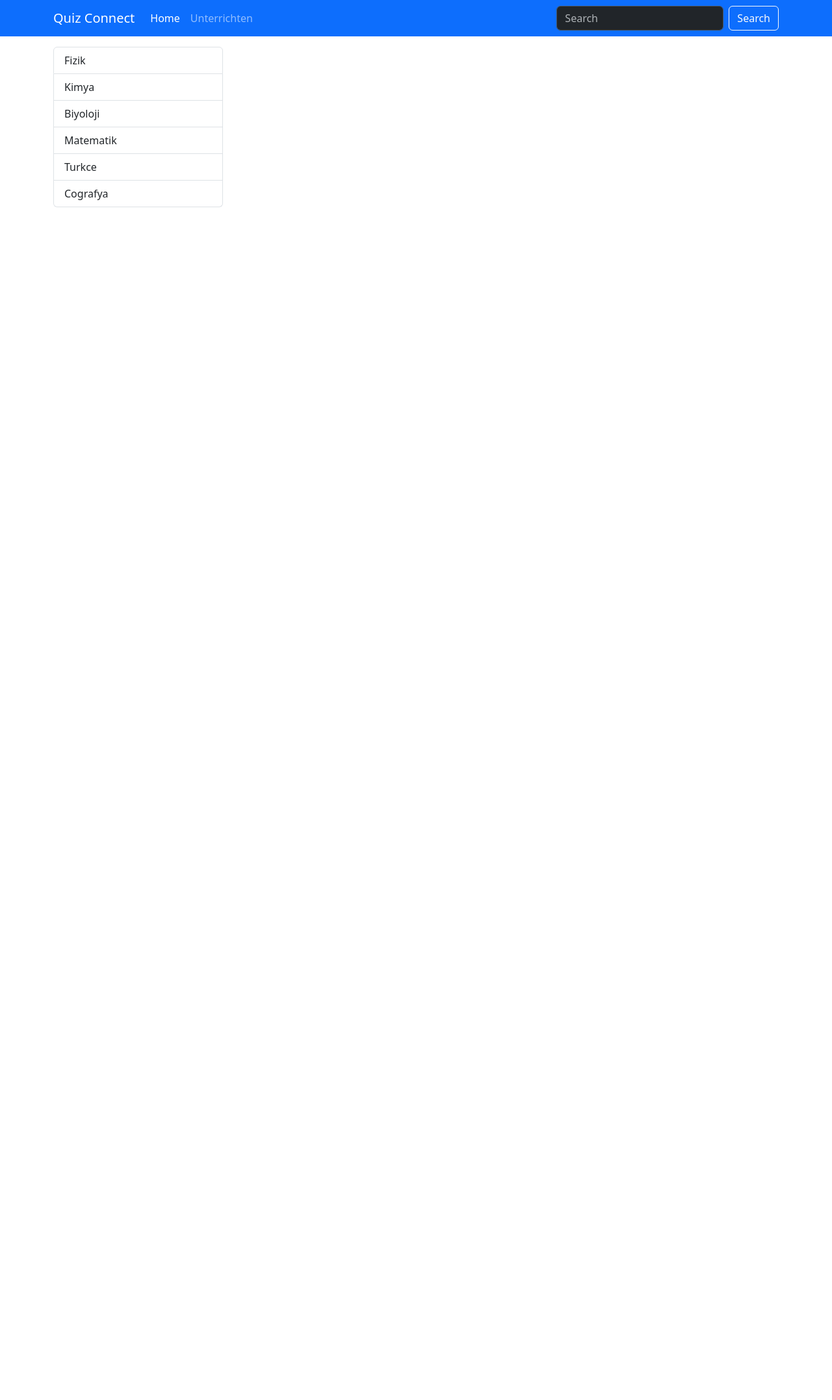
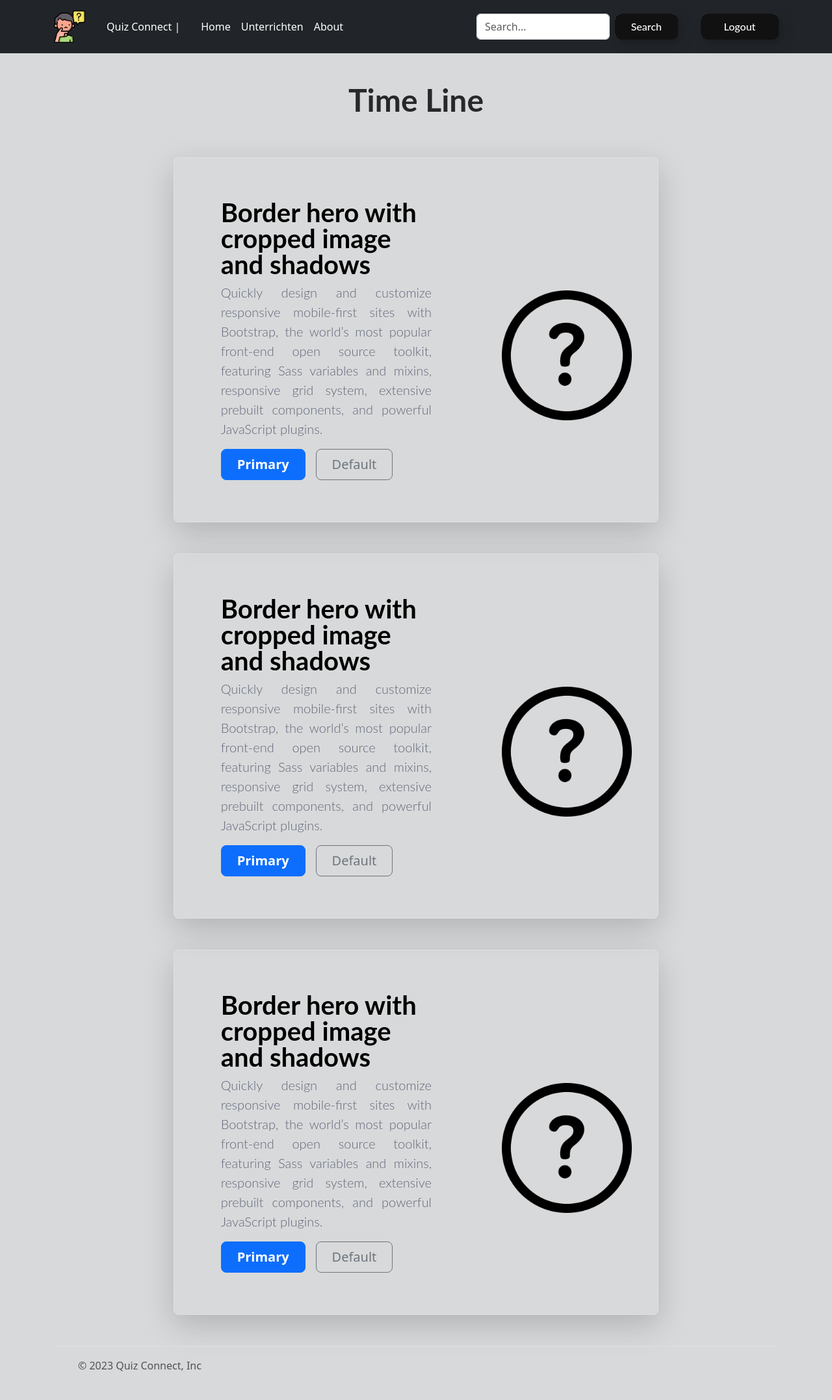
Before and after one commit to KutayAkmese/QuizConnect, a Django app: page / in a window 1280 px wide. Shown: the whole page at 65% size. Before the commit the page ends 319 px from the top, so only its background shows below. Run offline with Django 4.2, Linux system fonts and the light colour scheme.

Commit message:
Edit homa page and edit header

```diff
--- /dev/null
+++ b/quizconnect/app/static/css/button.css
@@ -0,0 +1,75 @@
+.custom-btn {
+    width: 120px;
+    height: 40px;
+    color: #fff;
+    border-radius: 5px;
+    padding: 10px 25px;
+    font-family: 'Lato', sans-serif;
+    font-weight: 500;
+    background: transparent;
+    cursor: pointer;
+    transition: all 0.3s ease;
+    position: relative;
+    display: inline-block;
+     box-shadow:inset 2px 2px 2px 0px rgba(255,255,255,.5),
+     7px 7px 20px 0px rgba(0,0,0,.1),
+     4px 4px 5px 0px rgba(0,0,0,.1);
+    outline: none;
+  }
+  .glow-on-hover {
+    border: none;
+    outline: none;
+    color: #fff;
+    background: #111;
+    cursor: pointer;
+    position: relative;
+    z-index: 0;
+    border-radius: 10px;
+}
+
+.glow-on-hover:before {
+    content: '';
+    background: linear-gradient(45deg, #ff0000, #ff7300, #fffb00, #48ff00, #00ffd5, #002bff, #7a00ff, #ff00c8, #ff0000);
+    position: absolute;
+    top: -2px;
+    left:-2px;
+    background-size: 400%;
+    z-index: -1;
+    filter: blur(5px);
+    width: calc(100% + 4px);
+    height: calc(100% + 4px);
+    animation: glowing 20s linear infinite;
+    opacity: 0;
+    transition: opacity .3s ease-in-out;
+    border-radius: 10px;
+}
+
+.glow-on-hover:active {
+    color: #000
+}
+
+.glow-on-hover:active:after {
+    background: transparent;
+}
+
+.glow-on-hover:hover:before {
+    opacity: 1;
+}
+
+.glow-on-hover:after {
+    z-index: -1;
+    content: '';
+    position: absolute;
+    width: 100%;
+    height: 100%;
+    background: #111;
+    left: 0;
+    top: 0;
+    border-radius: 10px;
+}
+
+@keyframes glowing {
+    0% { background-position: 0 0; }
+    50% { background-position: 400% 0; }
+    100% { background-position: 0 0; }
+}
--- /dev/null
+++ b/quizconnect/app/static/css/main.css
@@ -0,0 +1,19 @@
+body {
+    background: #D8D9DA;
+    min-height: 100vh;
+    display: flex;
+    flex-direction: column;
+}
+
+h1 {
+    font-family: 'Lato', sans-serif;
+    color: #272829;
+}
+
+p {
+    font-family: 'Lato', sans-serif;
+    font-weight: 300;
+    font-size: 18px;
+    color: #61677A;
+    text-align: justify;
+  }
--- a/quizconnect/app/templates/dersler.html
+++ b/quizconnect/app/templates/dersler.html
@@ -6,6 +6,9 @@
     <meta name="viewport" content="width=device-width, initial-scale=1">
     <title>Bootstrap demo</title>
     <link href="https://cdn.jsdelivr.net/npm/bootstrap@5.3.2/dist/css/bootstrap.min.css" rel="stylesheet" integrity="sha384-T3c6CoIi6uLrA9TneNEoa7RxnatzjcDSCmG1MXxSR1GAsXEV/Dwwykc2MPK8M2HN" crossorigin="anonymous">
+    <link rel="stylesheet" href="{% static 'css/button.css' %}">
+    <link rel="stylesheet" href="{% static 'css/main.css' %}">
+
   </head>
   <body>
     {% include 'partials/_navbar.html'%}
@@ -37,7 +40,6 @@
     </div>
 
 
-
-</div>
+    {% include 'partials/_footer.html'%}
 </body>
 </html>
--- a/quizconnect/app/templates/index.html
+++ b/quizconnect/app/templates/index.html
@@ -6,10 +6,14 @@
     <meta name="viewport" content="width=device-width, initial-scale=1">
     <title>Bootstrap demo</title>
     <link href="https://cdn.jsdelivr.net/npm/bootstrap@5.3.2/dist/css/bootstrap.min.css" rel="stylesheet" integrity="sha384-T3c6CoIi6uLrA9TneNEoa7RxnatzjcDSCmG1MXxSR1GAsXEV/Dwwykc2MPK8M2HN" crossorigin="anonymous">
-  </head>
+    <link rel="stylesheet" href="{% static 'css/button.css' %}">
+    <link rel="stylesheet" href="{% static 'css/main.css' %}">
+
+</head>
   <body>
-   {% include 'partials/_navbar.html'%}
-    <div class="container mt-3">
+
+    {% comment "" %}
+      <div class="container mt-3">
         <div class="row">
             <div class="col-3">
 
@@ -23,9 +27,19 @@
             </div>
         </div>
     </div>
+    {% endcomment %}
+    {% include 'partials/_navbar.html'%}
+
+    <div class="container col-xxl-10 pt-5 d-flex justify-content-center">
+        <div class="align-self-center">
+            <h1 class="display-5 fw-bold lh-1 mb-3">Time Line</h1>
+        </div>
+    </div>
+
+    {% include 'partials/_content.html'%}
 
 
+    {% include 'partials/_footer.html'%}
 
-</div>
 </body>
 </html>
--- /dev/null
+++ b/quizconnect/app/templates/partials/_content.html
@@ -0,0 +1,48 @@
+{% load static %}
+<div class="container my-4 mt-5 col-lg-7">
+    <div class="row p-4 pb-0 pe-lg-0 pt-lg-5 align-items-center rounded-3 border shadow-lg">
+      <div class="col-lg-7 p-3 p-lg-5 pt-lg-3">
+        <h1 class="display-8 fw-bold lh-1 text-body-emphasis">Border hero with cropped image and shadows</h1>
+        <p class="lead">Quickly design and customize responsive mobile-first sites with Bootstrap, the world’s most popular front-end open source toolkit, featuring Sass variables and mixins, responsive grid system, extensive prebuilt components, and powerful JavaScript plugins.</p>
+        <div class="d-grid gap-2 d-md-flex justify-content-md-start mb-4 mb-lg-3">
+          <button type="button" class="btn btn-primary btn-lg px-4 me-md-2 fw-bold">Primary</button>
+          <button type="button" class="btn btn-outline-secondary btn-lg px-4">Default</button>
+        </div>
+      </div>
+      <div class="col-lg-4 offset-lg-1 p-0 overflow-hidden">
+          <img class="rounded-lg-3" src="{% static 'img/example.png' %}" alt="" height="200">
+      </div>
+    </div>
+  </div>
+
+  <div class="container my-4 col-lg-7">
+    <div class="row p-4 pb-0 pe-lg-0 pt-lg-5 align-items-center rounded-3 border shadow-lg">
+      <div class="col-lg-7 p-3 p-lg-5 pt-lg-3">
+        <h1 class="display-8 fw-bold lh-1 text-body-emphasis">Border hero with cropped image and shadows</h1>
+        <p class="lead">Quickly design and customize responsive mobile-first sites with Bootstrap, the world’s most popular front-end open source toolkit, featuring Sass variables and mixins, responsive grid system, extensive prebuilt components, and powerful JavaScript plugins.</p>
+        <div class="d-grid gap-2 d-md-flex justify-content-md-start mb-4 mb-lg-3">
+          <button type="button" class="btn btn-primary btn-lg px-4 me-md-2 fw-bold">Primary</button>
+          <button type="button" class="btn btn-outline-secondary btn-lg px-4">Default</button>
+        </div>
+      </div>
+      <div class="col-lg-4 offset-lg-1 p-0 overflow-hidden">
+        <img class="rounded-lg-3" src="{% static 'img/example.png' %}" alt="" height="200">
+    </div>
+    </div>
+  </div>
+
+  <div class="container my-4 col-lg-7">
+    <div class="row p-4 pb-0 pe-lg-0 pt-lg-5 align-items-center rounded-3 border shadow-lg">
+      <div class="col-lg-7 p-3 p-lg-5 pt-lg-3">
+        <h1 class="display-9 fw-bold lh-1 text-body-emphasis">Border hero with cropped image and shadows</h1>
+        <p class="lead">Quickly design and customize responsive mobile-first sites with Bootstrap, the world’s most popular front-end open source toolkit, featuring Sass variables and mixins, responsive grid system, extensive prebuilt components, and powerful JavaScript plugins.</p>
+        <div class="d-grid gap-2 d-md-flex justify-content-md-start mb-4 mb-lg-3">
+          <button type="button" class="btn btn-primary btn-lg px-4 me-md-2 fw-bold">Primary</button>
+          <button type="button" class="btn btn-outline-secondary btn-lg px-4">Default</button>
+        </div>
+      </div>
+      <div class="col-lg-4 offset-lg-1 p-0 overflow-hidden">
+        <img class="rounded-lg-3" src="{% static 'img/example.png' %}" alt="" height="200">
+    </div>
+    </div>
+  </div>
--- /dev/null
+++ b/quizconnect/app/templates/partials/_footer.html
@@ -0,0 +1,16 @@
+<div class="container">
+    <footer class="d-flex flex-wrap justify-content-between align-self-center py-3 my-4 border-top">
+      <div class="col-md-4 d-flex align-items-center">
+        <a href="/" class="mb-3 me-2 mb-md-0 text-muted text-decoration-none lh-1">
+          <svg class="bi" width="30" height="24"><use xlink:href="#bootstrap"></use></svg>
+        </a>
+        <span class="mb-3 mb-md-0 text-muted">© 2023 Quiz Connect, Inc</span>
+      </div>
+
+      <ul class="nav col-md-4 justify-content-end list-unstyled d-flex">
+        <li class="ms-3"><a class="text-muted" href="#"><svg class="bi" width="24" height="24"><use xlink:href="#twitter"></use></svg></a></li>
+        <li class="ms-3"><a class="text-muted" href="#"><svg class="bi" width="24" height="24"><use xlink:href="#instagram"></use></svg></a></li>
+        <li class="ms-3"><a class="text-muted" href="#"><svg class="bi" width="24" height="24"><use xlink:href="#facebook"></use></svg></a></li>
+      </ul>
+    </footer>
+  </div>
--- a/quizconnect/app/templates/partials/_navbar.html
+++ b/quizconnect/app/templates/partials/_navbar.html
@@ -1,22 +1,32 @@
-<nav class="navbar navbar-expand-lg bg-primary" data-bs-theme="dark">
-    <div class="container">
-      <a class="navbar-brand" href="#">Quiz Connect</a>
-      <button class="navbar-toggler" type="button" data-bs-toggle="collapse" data-bs-target="#navbarColor02" aria-controls="navbarColor02" aria-expanded="false" aria-label="Toggle navigation">
-        <span class="navbar-toggler-icon"></span>
-      </button>
-      <div class="collapse navbar-collapse" id="navbarColor02">
-        <ul class="navbar-nav me-auto mb-2 mb-lg-0">
-          <li class="nav-item">
-            <a class="nav-link active" aria-current="page" href="{% url 'home' %}">Home</a>
-          </li>
-          <li class="nav-item">
-            <a class="nav-link" href="{% url 'unterrichten' %}">Unterrichten</a>
-          </li>
+{% load static %}
+<header class="p-3 bg-dark text-white">
+  <div class="container">
+    <div class="d-flex flex-wrap align-items-center justify-content-center justify-content-lg-start">
+      <a href="/" class="d-flex align-items-center mb-2 mb-lg-0 text-white text-decoration-none">
+        <img src="{% static 'img/header/question.png' %}" width="50">
+      </a>
+
+      <div class="col-8 col-lg-6 me-lg-auto mb-2 justify-content-center mb-md-0">
+        <ul class="nav px-2">
+          <li><a href="#" class="nav-link px-4 text-white">Quiz Connect |</a></li>
+          <li><a href="{% url 'home' %}" class="nav-link px-2 text-white">Home</a></li>
+          <li><a href="{% url 'unterrichten' %}" class="nav-link px-2 text-white">Unterrichten</a></li>
+          <li><a href="#" class="nav-link px-2 text-white">About</a></li>
         </ul>
-        <form class="d-flex" role="search">
-          <input class="form-control me-2" type="search" placeholder="Search" aria-label="Search">
-          <button class="btn btn-outline-light" type="submit">Search</button>
-        </form>
+      </div>
+
+      <div class="col-lg-5">
+        <div class="d-flex justify-content-between">
+          <form class="col-lg-8">
+            <div class="d-flex gap-2">
+              <input type="search" class="form-control form-control-dark" placeholder="Search...">
+              <button type="submit" class="glow-on-hover custom-btn py-0">Search</button>
+            </div>
+          </form>
+          <a href=""><button type="button" class="glow-on-hover custom-btn py-0 justify-self-end">Logout</button></a>
+        </div>
+
       </div>
     </div>
-</nav>
+  </div>
+</header>
```
Also changed, not shown: quizconnect/app/static/img/example.png (added), quizconnect/app/static/img/header/question.png (added).
